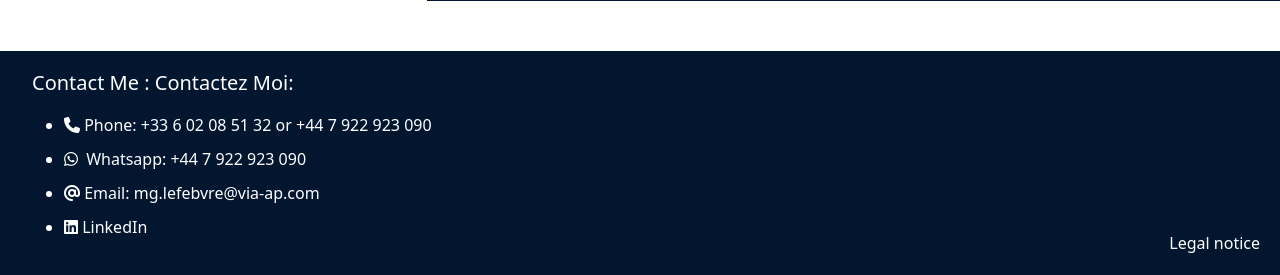
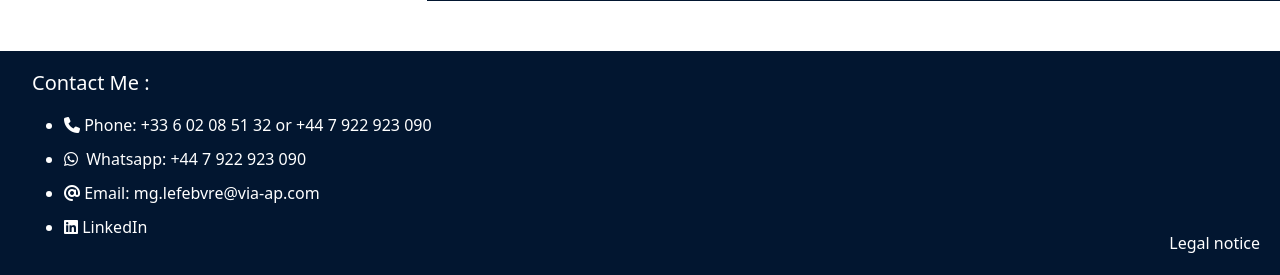
Before and after one commit to AugustinLefebvre/MG, a PHP site: page /index.php in a window 1280 px wide. Shown: the part 5163-5438 px from the top of the page. Run offline with PHP 8.4, Linux system fonts and the light colour scheme; some libraries are stand-ins or nearby versions.

Commit message:
should-be-last translation change

```diff
--- a/footer.php
+++ b/footer.php
@@ -1,6 +1,6 @@
 <div class="footer row">
     <div class="footer-contact col-lg-6 col-md-12">
-        <h5><?= _('Contact Me : ');?>Contactez Moi:</h5>
+        <h5><?= _('Contact Me : ');?></h5>
         <ul id="contact" class="contact-list">
             <li>
                 <a id="mg-footer-info-tel" href="javascript:decryptContact('KzMzNjAyMDg1MTMy', 'tel:')">
```
Also changed, not shown: 2 other files.
